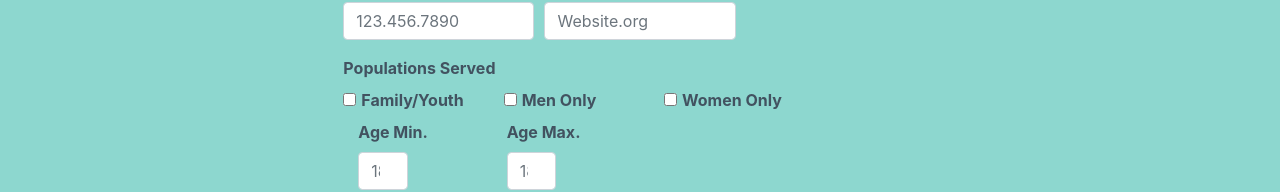
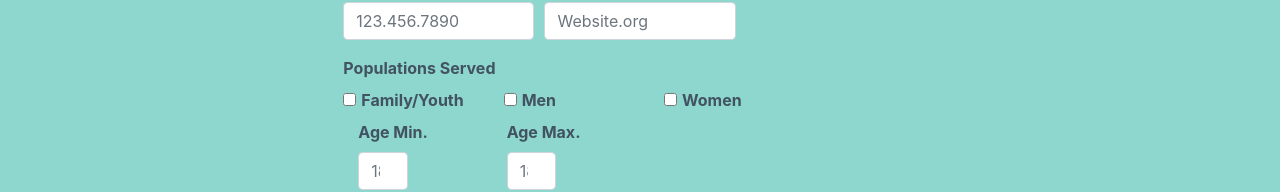
Before and after one commit to jnaegeli12/project3-helping-hand, a React (Create React App) app in the folder client/: page /submit in a window 1280 px wide. Shown: the part 560-752 px from the top of the page. Built offline with nearby package versions, Linux system fonts and the light colour scheme.

Commit message:
removed only from submit.js

```diff
--- a/client/src/pages/Submit.js
+++ b/client/src/pages/Submit.js
@@ -161,7 +161,7 @@ export default class Submit extends React.Component {
                                             className="form-check-input" />
                                             <label
                                                 className="form-check-label"
-                                                for="male">Men Only</label>
+                                                for="male">Men</label>
                                     </div>
                                     <div className="form-check form-check-inline col-3">
                                         <input
@@ -172,7 +172,7 @@ export default class Submit extends React.Component {
                                             className="form-check-input" />
                                             <label
                                                 className="form-check-label"
-                                                for="female">Women Only</label>
+                                                for="female">Women</label>
                                     </div>
                             </div>
                             {/* Age Min/Max */}
```
